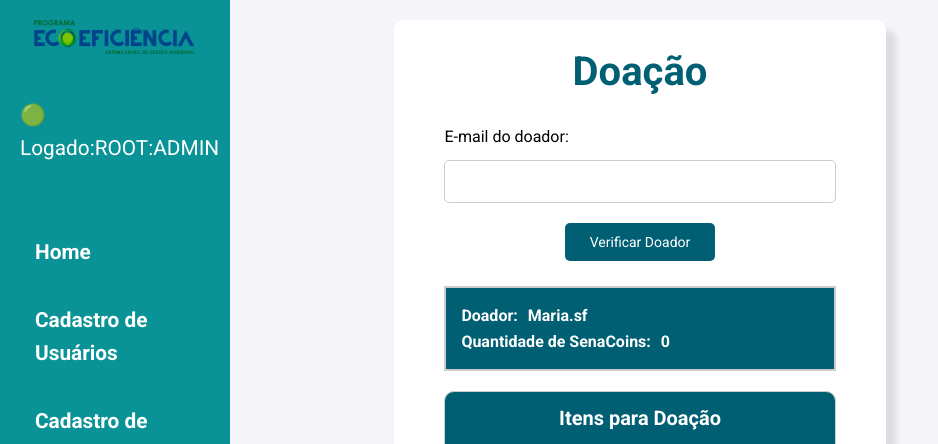
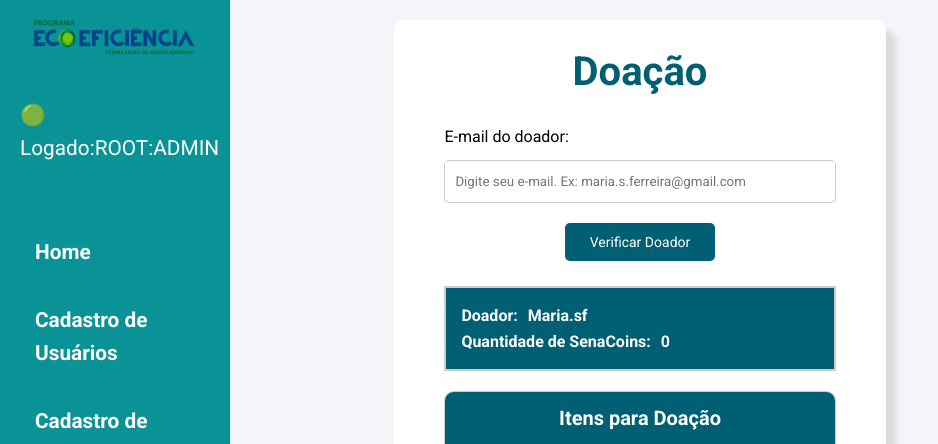
Before and after one commit to sam-alvarenga/PI-bazarEcoeficiencia, a PHP site: page /cadastrarDoacao.php in a window 1280 px wide. Shown: the top 444 px of the page, without its empty margins (0-938 px from the left). Run offline with PHP 8.4, Linux system fonts and the light colour scheme; some libraries are stand-ins or nearby versions.

Commit message:
adicionado placeholder no email do doador

```diff
--- a/public/pages/cadastrarDoacao.php
+++ b/public/pages/cadastrarDoacao.php
@@ -34,7 +34,7 @@ require_once('../../includes/layout/sidebar.php')
             <form action="cadastrarDoacao.php" method="post">
 
                 <label for="email-doador">E-mail do doador:</label>
-                <input type="email" id="email-doador" name="doador" required>
+                <input type="email" id="email-doador"  placeholder="Digite seu e-mail. Ex: maria.s.ferreira@gmail.com" name="doador" required>
 
             </form>
             <button class="btn-submit" type="submit" name="action" value="verificar">Verificar Doador</button>
```
